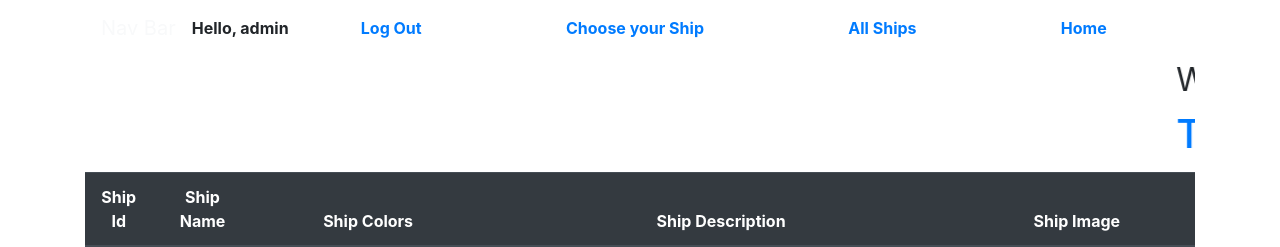
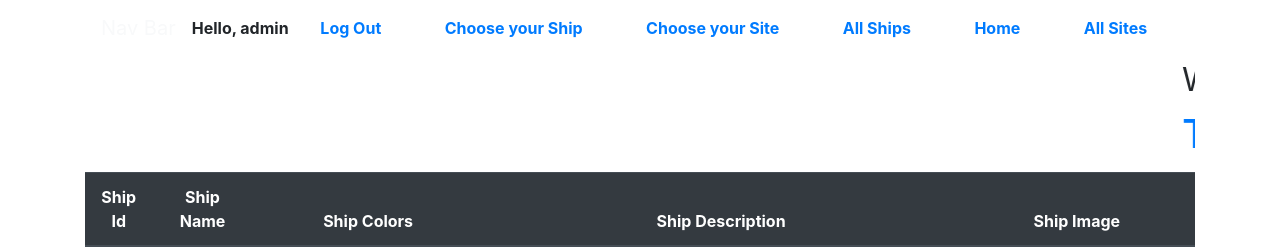
Before and after one commit to corypride/AlienInvasion, a Django app: page /ships/ in a window 1280 px wide. Shown: the top 247 px of the page. Run offline with Django 3.2, Linux system fonts and the light colour scheme; a user stored in the database is signed in; data comes from the database, SQL or seed files in the repository; both versions use the stored data as it was after the commit; some libraries are stand-ins or nearby versions.

Commit message:
addeed all sites form and html pages. It writes a json object to capture the users choices

```diff
--- a/aib_site/static/aib_site/js/ship_form.js
+++ b/aib_site/static/aib_site/js/ship_form.js
@@ -1,7 +1,7 @@
 /** This function takes the id and the ship's name from the item you selected and sets its value to a form that is attached to a modal. Your choice will be saved if you so choose or cancled otherwise.*/
 function populateForm(shipName,shipDisplayName){
 
-    document.getElementById("formInput").value = shipName+".bmp";
+    document.getElementById("formInput").value = shipName;
     document.getElementById("formText").innerText = `Your choice of ${shipDisplayName} will be submitted now.`;
 
 }
--- /dev/null
+++ b/aib_site/static/aib_site/json/siteChoice.json
@@ -0,0 +1 @@
+{"site_name": "cosmos.jpg"}
--- /dev/null
+++ b/aib_site/templates/aib_site/all.html
@@ -0,0 +1,67 @@
+<!DOCTYPE html>
+<html lang="en">
+<head>
+    <meta charset="UTF-8">
+    <meta name="viewport" content="width=device-width, initial-scale=1.0">
+    <title>View All</title>
+    {%extends 'aib_site/base.html' %}
+    {% block styling_links %}
+
+    {% endblock styling_links %}
+
+</head>
+{% block content %}
+<body class="container">
+    {% if ships %}
+   <marquee>
+       <h1 class="text-primary">Take your time to look at all the ship options</h1>
+    </marquee>
+    <table class="table text-center table-striped">
+        <thead class="thead-dark">
+            <th>Ship Id</th>
+            <th>Ship Name</th>
+            <th>Ship Colors</th>
+            <th>Ship Description</th>
+            <th>Ship Image</th>
+        </thead>
+        {% for ship in ships %}
+        <tr>
+            <td>{{ship.ship_id}}</td>
+            <td>{{ship.ship_displayName}}</td>
+            <td>{{ship.ship_colors}}</td>
+            <td>{{ship.ship_description}}</td>
+            <td>
+                <img class="img-fluid" src="../../static/aib_site/py_code/alien_invasion/assets/images/ships/{{ship.ship_name}}" alt="..." />
+            </td>
+        </tr>
+        {% endfor %}
+    </table>
+    {% endif %}
+
+    {% if sites %}
+    <marquee>
+        <h1 class="text-primary">Take your time to look at all the battlesite options</h1>
+     </marquee>
+     <table class="table text-center table-striped">
+         <thead class="thead-dark">
+             <th>Site Name</th>
+             <th>Site Description</th>
+             <th>Site Image</th>
+         </thead>
+         {% for site in sites %}
+         <tr>
+             <td>{{site.site_displayName}}</td>
+             <td>{{site.site_description}}</td>
+             <td>
+                 <img class="img-fluid" src="../../static/aib_site/py_code/alien_invasion/assets/images/backgrounds/{{site.site_name}}" alt="..." />
+             </td>
+         </tr>
+         {% endfor %}
+     </table>
+     {% endif %}
+
+
+
+</body>
+{% endblock content %}
+</html>
--- a/aib_site/templates/aib_site/base.html
+++ b/aib_site/templates/aib_site/base.html
@@ -19,12 +19,15 @@
 
             <a class="nav-link m-auto" href="{% url 'users:logout' %}">Log Out</a>
             <a class="nav-link m-auto" href="{% url 'aib_site:ship_form'%}">Choose your Ship</a>
+            <a class="nav-link m-auto" href="{% url 'aib_site:battlesite_form'%}">Choose your Site</a>
         {% else %}
             <a class="nav-link m-auto" href="{% url 'users:register' %}">Register</a>
             <a class="nav-link m-auto" href="{% url 'users:login' %}">Log In</a>
         {% endif %}
         <a class="nav-link m-auto" href="{% url 'aib_site:all_ships'%}">All Ships</a>
         <a class="nav-link m-auto" href="{% url 'aib_site:index'%}">Home</a>
+
+        <a class="nav-link m-auto" href="{% url 'aib_site:all_sites'%}">All Sites</a>
     </div>
 </nav>
 <diV>
--- a/aib_site/urls.py
+++ b/aib_site/urls.py
@@ -14,6 +14,8 @@
     path('ships/choose/', views.ship_form, name='ship_form'),
     # Choose a Background Form
     path('battlesites/choose',views.battlesite_form,name='battlesite_form'),
+    # Display all Sites
+    path('sites/',views.all_sites, name='all_sites'),
 
 
     # for the path() function - the first arg is a string that helps Django route the current request properly. Django receives the requested URL and tries to route the request to a view. It does this by searching all the URL patterens i've defined to find one that matches the current request. Django ignores the base URL for the project(http://localhost:8000/), so the empty string ('') matches the base URL. Any other URL won't match this pattern, and Django will return an error page if the URL requested does not match any existing URL patterns.
--- a/aib_site/views.py
+++ b/aib_site/views.py
@@ -15,8 +15,8 @@
     """This page displays all the ships options for Alien Invasion Build."""
     # May eventually change this to show all components
     ships = Ship.objects.all()
-    context = {"ships":ships}
-    return render(request,'aib_site/all_ships.html',context)
+    context = {"ships":ships, "pgName":'All Sites'}
+    return render(request,'aib_site/all.html',context)
 
 def ship_form(request):
     """This page displays a form that allows users to select the ship they want to use in a customized version of Alien Invasion."""
@@ -38,9 +38,15 @@
     context = {"ships":ships}
     return render(request,'aib_site/pick_ship.html',context)
 
+def all_sites(request):
+    """This page displays all the site options for Alien Invasion Build."""
+    # May eventually change this to show all components
+    sites = Battlesite.objects.all()
+    context = {"sites":sites, "pgName":'All Sites'}
+    return render(request,'aib_site/all.html',context)
+
 def battlesite_form(request):
     """This page displays a form that allows users to select the Battle site they want to use in a customized version of Alien Invasion."""
-
 
     if request.method == 'POST':
         # POST data submitted; process data
```
Also changed, not shown: aib_site/static/aib_site/css/portfolio.css (renamed from aib_site/static/aib_site/css/ship_form.css, +0 -7 lines), aib_site/static/aib_site/js/site_form.js (added, +7 -0 lines), aib_site/templates/aib_site/baseCopy.html (+15 -0 lines), aib_site/templates/aib_site/pick_battlesite.html (+74 -6 lines), aib_site/templates/aib_site/pick_ship.html (+8 -6 lines), aib_site/templates/aib_site/all_sites.html (renamed from aib_site/templates/aib_site/all_ships.html), db.sqlite3.
